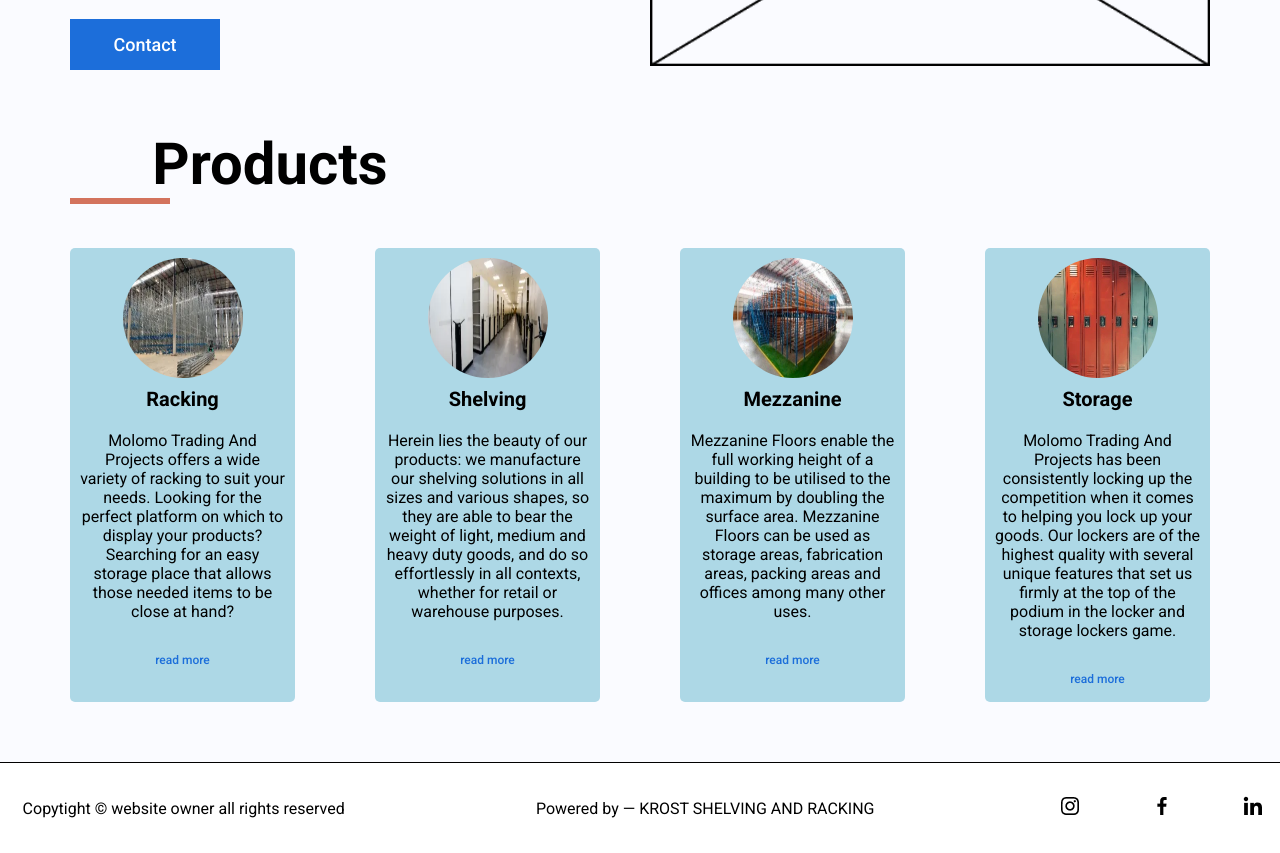
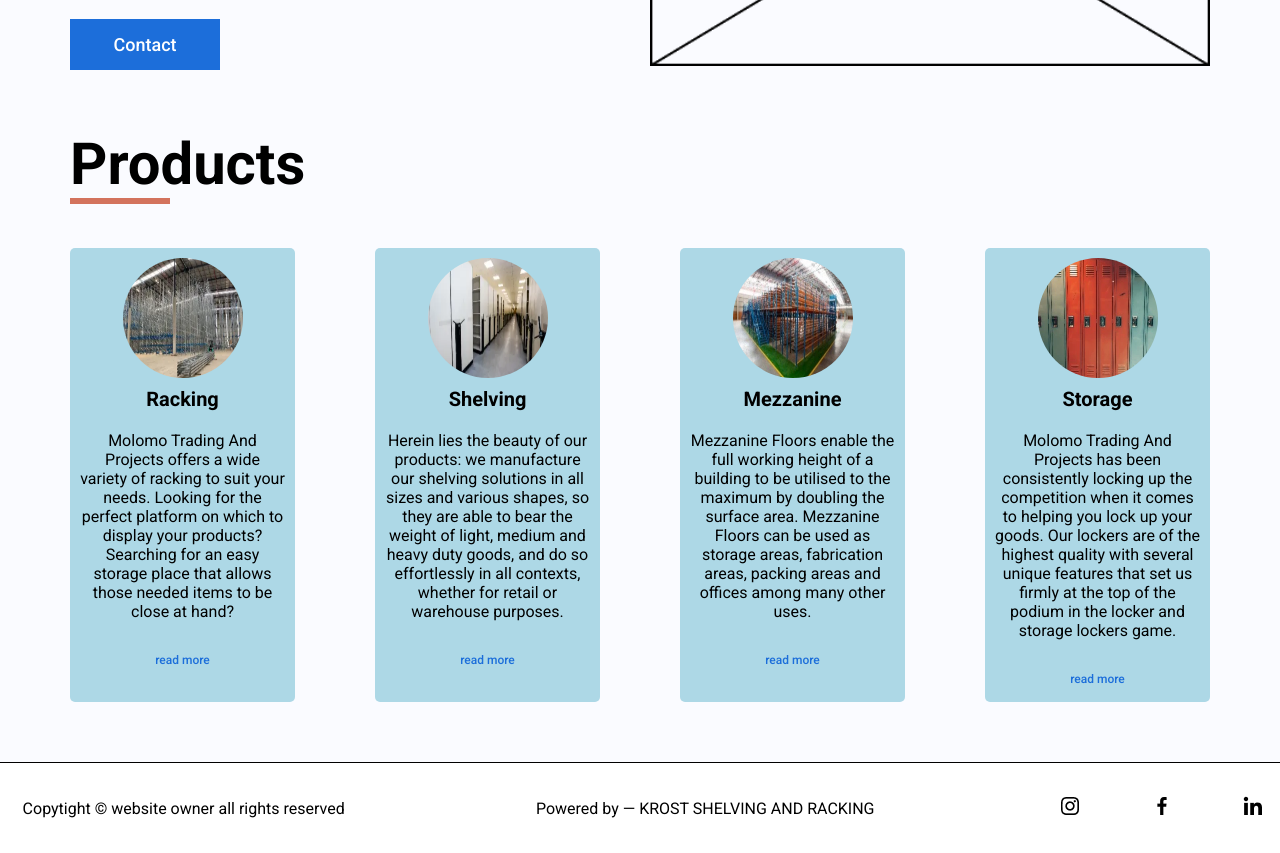
Before and after one commit to Bekithemba-Mdluli/molomo, a React (Create React App) app: page / in a window 1280 px wide. Shown: the part 1100-1953 px from the top of the page. Built offline with nearby package versions, Linux system fonts and the light colour scheme.

Commit message:
Fixed alignment bug

```diff
--- a/src/components/Services.css
+++ b/src/components/Services.css
@@ -6,6 +6,7 @@
 .con h1 {
   color: #000 !important;
   margin-bottom: 0;
+  text-align: unset !important;
 }
 
 .services {
```
